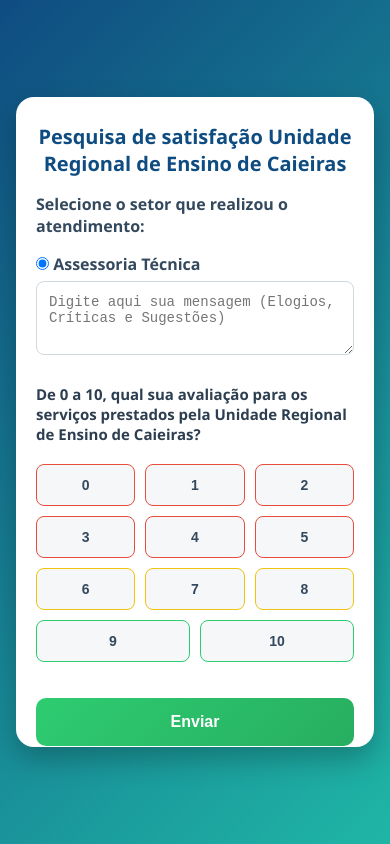
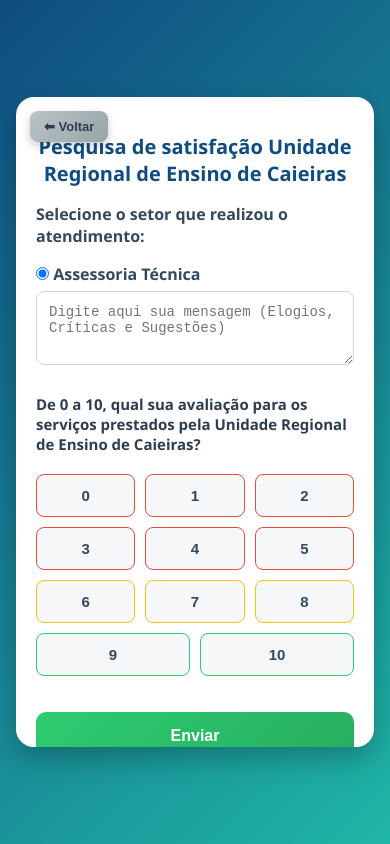
Before and after one commit to jhonatasalmeida-lang/pesquisa_satisfacao, a plain HTML site: page asure/asure.html in a window 390 px wide. Drawn offline with Linux system fonts and the light colour scheme.

Commit message:
Update asure.html

```diff
--- a/asure/asure.html
+++ b/asure/asure.html
@@ -37,6 +37,29 @@
       max-height: 80%;
       overflow-y: auto;
       box-shadow: 0 12px 28px rgba(0, 0, 0, 0.25);
+      position: relative;
+    }
+
+    /* BOTÃO VOLTAR */
+    .btn-voltar {
+      position: absolute;
+      top: 14px;
+      left: 14px;
+      border: none;
+      border-radius: 8px;
+      padding: 8px 14px;
+      background: linear-gradient(135deg, #bdc3c7, #95a5a6);
+      color: #2c3e50;
+      font-size: 13px;
+      font-weight: 600;
+      cursor: pointer;
+      box-shadow: 0 4px 10px rgba(0,0,0,0.2);
+      transition: all 0.2s ease;
+    }
+
+    .btn-voltar:hover {
+      filter: brightness(0.95);
+      transform: translateY(-1px);
     }
 
     h1 {
@@ -45,6 +68,7 @@
       text-align: center;
       color: #0f4c81;
       font-weight: 700;
+      padding-top: 10px;
     }
 
     label {
@@ -82,8 +106,8 @@
     }
 
     .nps-btn {
-  flex: 1 0 18%;
-  min-width: 42px;       /* 🔴 CORREÇÃO */
+      flex: 1 0 28%;
+      min-width: 40px;
       padding: 12px 0;
       border-radius: 8px;
       border: 1px solid #d0d7de;
@@ -93,11 +117,6 @@
       font-weight: 600;
       color: #34495e;
       transition: all 0.2s ease;
-}
-
-.nps-btn {
-  flex: 1 0 28%;
-  min-width: 40px;
     }
 
     /* Faixas NPS */
@@ -121,7 +140,6 @@
       border-color: #2ecc71;
     }
 
-
     .nps-btn:hover {
       background: #e3f2f0;
       border-color: #1fb6a6;
@@ -135,14 +153,12 @@
       animation: pulse 0.4s ease;
     }
 
-/* Cor dinâmica conforme faixa */
     .nps-btn.active[data-valor="0"],
     .nps-btn.active[data-valor="1"],
     .nps-btn.active[data-valor="2"],
     .nps-btn.active[data-valor="3"],
     .nps-btn.active[data-valor="4"],
-.nps-btn.active[data-valor="5"]
- {
+    .nps-btn.active[data-valor="5"] {
       background: #e74c3c;
     }
 
@@ -158,13 +174,11 @@
       background: #2ecc71;
     }
 
-/* Animação */
     @keyframes pulse {
       0%   { transform: scale(1); }
       50%  { transform: scale(1.18); }
       100% { transform: scale(1.12); }
     }
-
 
     b {
       display: block;
@@ -194,7 +208,6 @@
       box-shadow: 0 6px 14px rgba(0, 0, 0, 0.2);
     }
 
-    /* Loading overlay */
     .loading-overlay {
       display: none;
       position: fixed;
@@ -215,56 +228,27 @@
     }
 
     @keyframes spin {
-      100% {
-        transform: rotate(360deg);
+      100% { transform: rotate(360deg); }
     }
-    }
-
-    @media (max-width: 900px) {
-      h1 {
-        font-size: 20px;
-      }
-
-      .nps-btn {
-        flex: 1 0 28%;
-        font-size: 14px;
-      }
-    }
-
-	/* Foco visível para teclado */
-.nps-btn:focus-visible,
-select:focus-visible,
-textarea:focus-visible,
-.nps-submit:focus-visible {
-  outline: 3px solid #0f4c81;
-  outline-offset: 3px;
-}
-
-/* Cursor e leitura */
-.nps-btn {
-  cursor: pointer;
-}
-
-/* Melhor contraste em mobile */
-@media (prefers-contrast: more) {
-  .nps-btn {
-    border-width: 2px;
-  }
-}
-
   </style>
 </head>
 <body>
 
   <div class="nps-container">
+
+    <!-- BOTÃO VOLTAR -->
+    <button class="btn-voltar" onclick="window.location.href='index.html'">
+      ⬅ Voltar
+    </button>
+
     <h1>Pesquisa de satisfação Unidade Regional de Ensino de Caieiras</h1>
 
     <label for="nucleo">Selecione o setor que realizou o atendimento:</label>
-
     <div class="radio-group" id="nucleo">
       <label class="radio-option">
         <input type="radio" name="nucleo" value="Assessoria Técnica" checked>
-      Assessoria Técnica</label>
+        Assessoria Técnica
+      </label>
     </div>
 
     <textarea id="observacao" rows="3" placeholder="Digite aqui sua mensagem (Elogios, Críticas e Sugestões)"></textarea>
```
Lines whose indentation alone changed are shown as unchanged.
